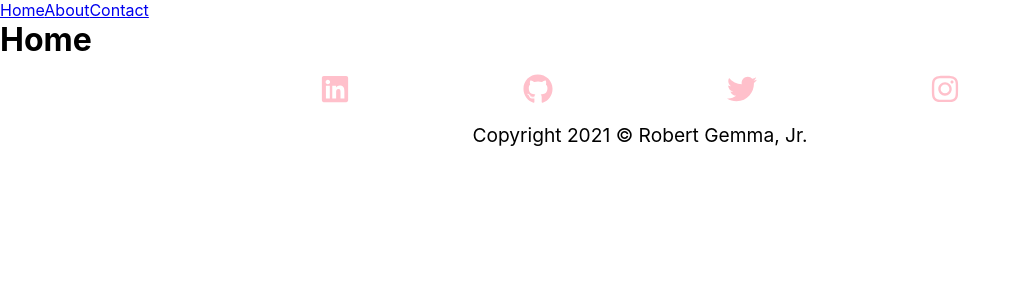
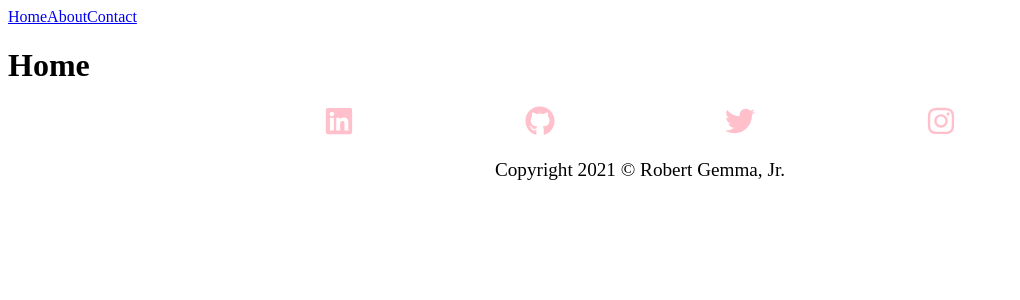
Before and after one commit to RobertGemmaJr/robertgemmajr, a React (Create React App) app in the folder robertgemmajr/: page / in a window 1280 px wide. Shown: the top 300 px of the page, without its empty margins (0-1020 px from the left). Built offline with nearby package versions, Linux system fonts and the light colour scheme.

Commit message:
Removed index.css

```diff
--- a/robertgemmajr/public/index.css
+++ /dev/null
@@ -1,18 +0,0 @@
-* {
-  padding: 0;
-  margin: 0;
-  box-sizing: border-box;
-}
-
-body {
-  font-family: -apple-system, BlinkMacSystemFont, 'Segoe UI', 'Roboto', 'Oxygen',
-    'Ubuntu', 'Cantarell', 'Fira Sans', 'Droid Sans', 'Helvetica Neue',
-    sans-serif;
-  -webkit-font-smoothing: antialiased;
-  -moz-osx-font-smoothing: grayscale;
-}
-
-code {
-  font-family: source-code-pro, Menlo, Monaco, Consolas, 'Courier New',
-    monospace;
-}
--- a/robertgemmajr/public/index.html
+++ b/robertgemmajr/public/index.html
@@ -12,7 +12,6 @@
 
     <link rel="apple-touch-icon" href="%PUBLIC_URL%/logo192.png" />
     <link rel="manifest" href="%PUBLIC_URL%/manifest.json" />
-    <link rel="stylesheet" href="%PUBLIC_URL%/index.css" />
 
     <title>Robert Gemma, Jr.</title>
   </head>
```
Also changed, not shown: robertgemmajr/src/App.jsx (+14 -0 lines).
